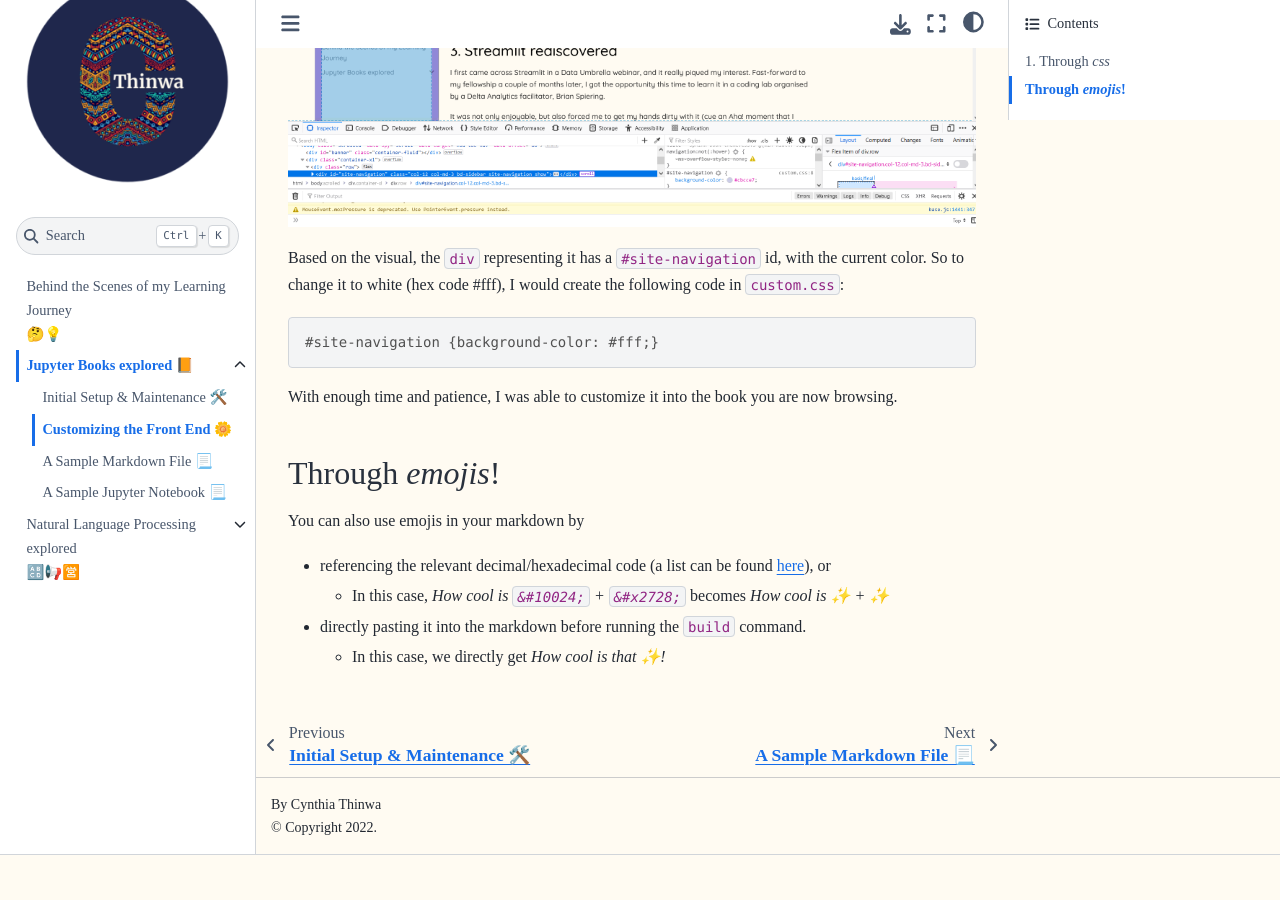
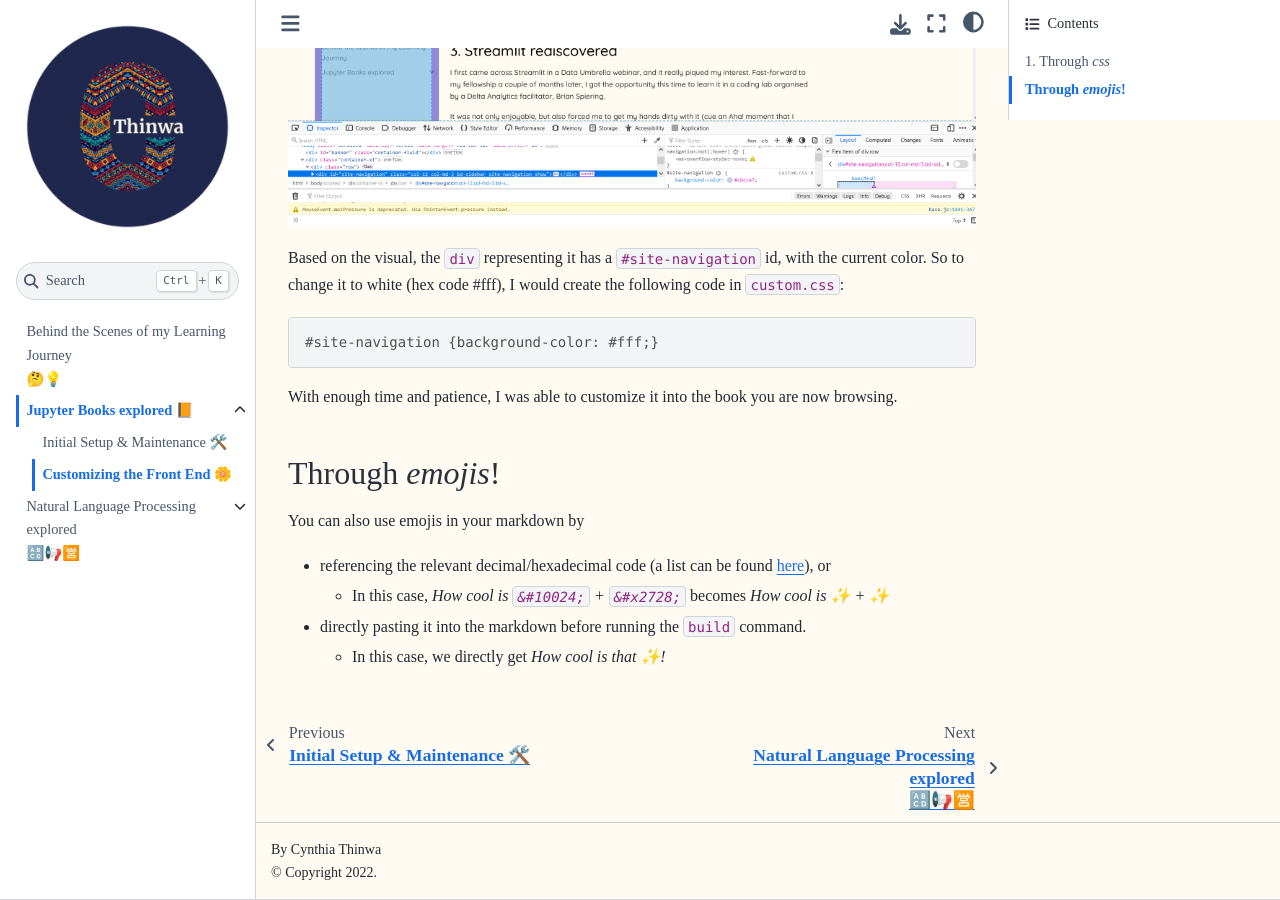
Before and after one commit to CeeThinwa/BTS-Continuous-Learning, a Jupyter Book: the page built from book/customised_front_end.md, in a window 1280 px wide and 900 px high, scrolled down 1632 px. Built offline with Jupyter Book 1.0.4 settings and Sphinx 7.4.7 and the Sphinx Book theme 1.1.4, drawn with Linux system fonts in a browser that asks for light colours; before the commit the page ends 2487 px from its top, so only the background shows below that.

Commit message:
Update _toc.yml

```diff
--- a/book/_toc.yml
+++ b/book/_toc.yml
@@ -8,8 +8,6 @@ chapters:
   sections:
     - file: initial_setup
     - file: customised_front_end
-    - file: sample_markdown
-    - file: sample_notebook
 - file: NLP_explored
   sections:
     - file: mental_scaffolding
```
